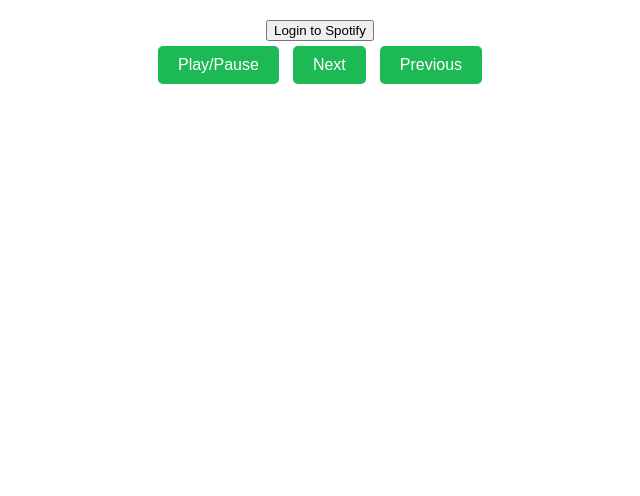
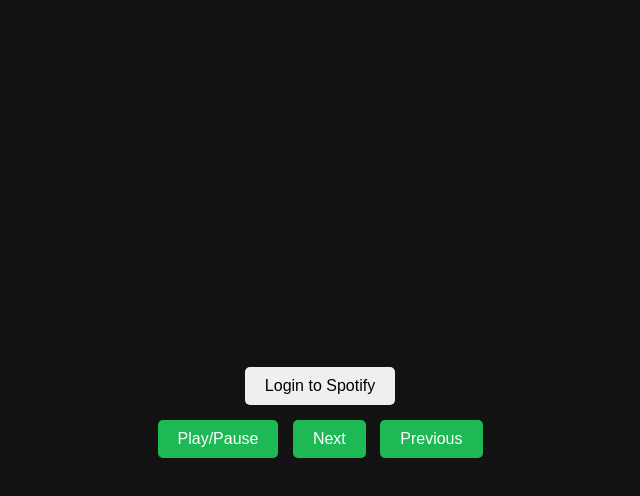
Before and after one commit to Nnooaahhh/roomcontrol, a plain HTML site: page index.html in a window 1280 px wide. Shown: the whole page, without its empty margins (320-960 px from the left). Drawn offline with Linux system fonts and the light colour scheme.

Commit message:
Update styles.css

```diff
--- a/styles.css
+++ b/styles.css
@@ -1,7 +1,22 @@
+body {
+  font-family: Arial, sans-serif;
+  background-color: #121212;
+  color: #fff;
+  margin: 0;
+  padding: 0;
+  display: flex;
+  justify-content: center;
+  align-items: center;
+  height: 100vh;
+}
+
+.container {
+  text-align: center;
+}
+
 #spotify-container {
   margin-top: 20px;
   text-align: center;
-  color: #ddd;
 }
 
 #spotify-controls button {
@@ -18,3 +33,12 @@
 #spotify-controls button:hover {
   background-color: #14833b;
 }
+
+button {
+  margin: 10px;
+  padding: 10px 20px;
+  font-size: 16px;
+  border-radius: 5px;
+  border: none;
+  cursor: pointer;
+}
```
